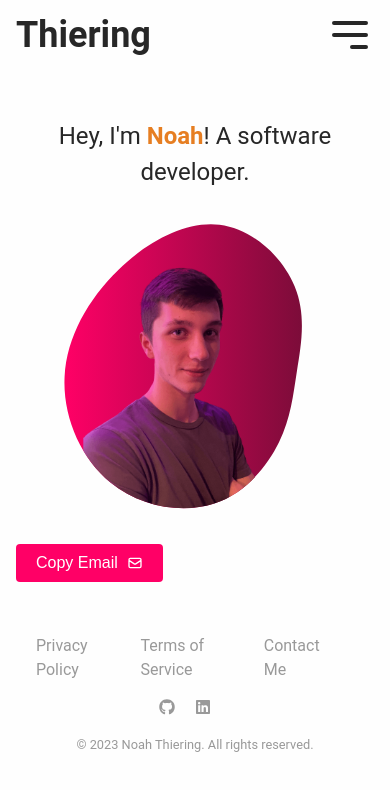
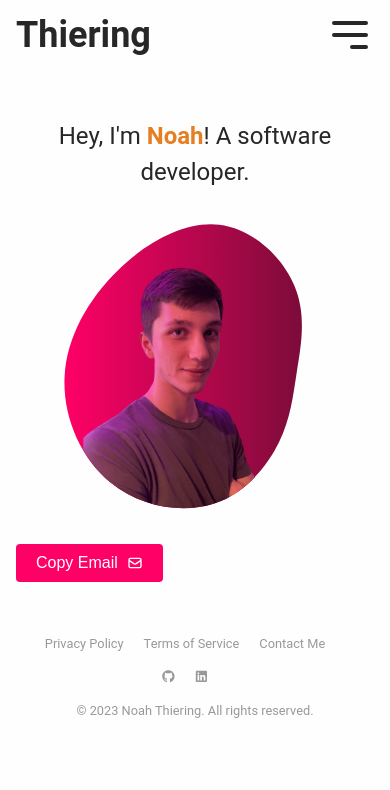
Before and after one commit to Noah4ever/noah4ever.github.io, a React (Vite) app: page / in a window 390 px wide. Shown: the top 790 px of the page. Built offline with nearby package versions, Linux system fonts and the light colour scheme.

Commit message:
refactor: font size in footer on mobile

```diff
--- a/src/styles/footer.scss
+++ b/src/styles/footer.scss
@@ -14,6 +14,9 @@
     justify-content: center;
     gap: 1rem;
     align-items: center;
+    @media (max-width: 700px) {
+      font-size: 0.8rem;
+    }
     ul {
       list-style: none;
       padding: 0;
```
